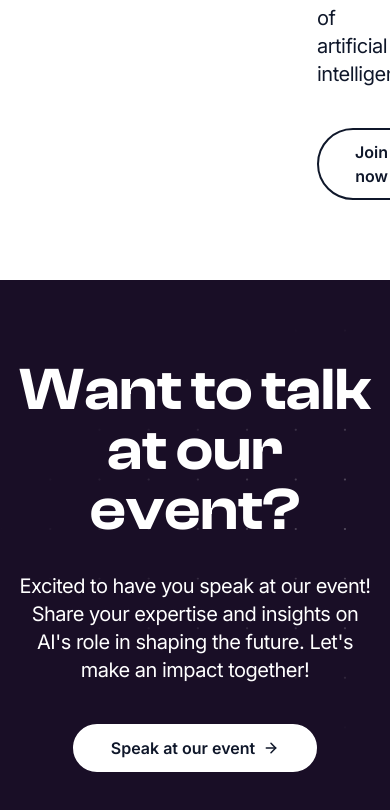
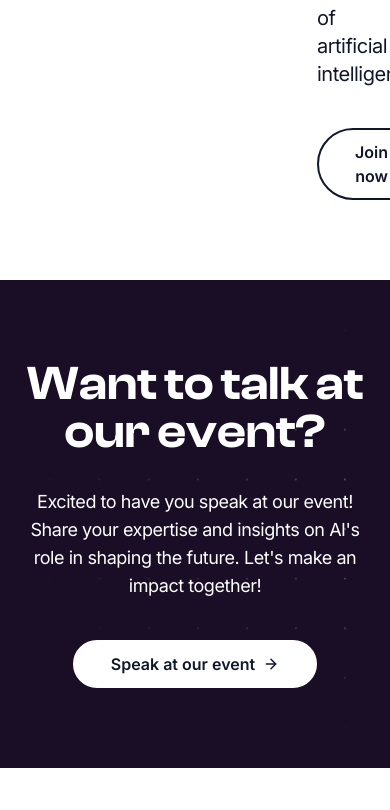
Before and after one commit to nirnejak/ai-talks-website, a Next.js app: page / in a window 390 px wide. Shown: the part 2304-3114 px from the top of the page. After the commit the page ends 3072 px from the top, so only its background shows below. Built offline with nearby package versions, Linux system fonts and the light colour scheme.

Commit message:
Footer: breakpoints added

```diff
--- a/components/atoms/Container.tsx
+++ b/components/atoms/Container.tsx
@@ -10,7 +10,7 @@ interface Props {
 const Container: React.FC<Props> = ({ children, className, ...restProps }) => {
   return (
     <div
-      className={classNames("mx-auto px-4 md:px-0 max-w-[1184px]", className)}
+      className={classNames("mx-auto px-4 lg:px-0 max-w-[1184px]", className)}
       {...restProps}
     >
       {children}
--- a/components/sections/Footer.tsx
+++ b/components/sections/Footer.tsx
@@ -12,10 +12,10 @@ const Footer: React.FC = () => {
         <FooterBackground />
       </div>
       <Container className="relative z-10 flex flex-col items-center">
-        <h2 className="mb-8 max-w-[500px] font-heading text-6xl font-semibold">
+        <h2 className="mb-8 max-w-[500px] font-heading text-5xl font-semibold md:text-6xl">
           Want to talk at our event?
         </h2>
-        <p className="mb-10 max-w-[470px] text-xl tracking-tight">
+        <p className="mb-10 max-w-[470px] text-lg tracking-tight md:text-xl">
           Excited to have you speak at our event! Share your expertise and
           insights on AI{"'"}s role in shaping the future. Let{"'"}s make an
           impact together!
```
